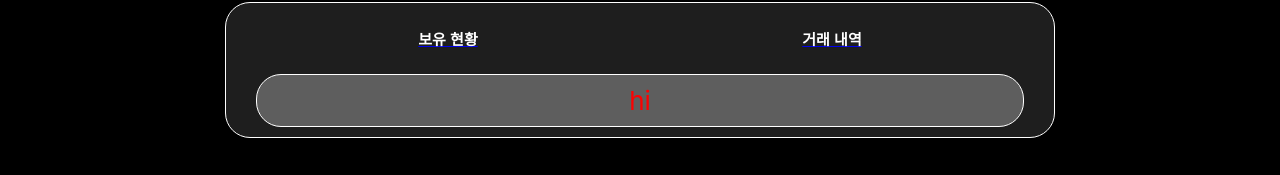
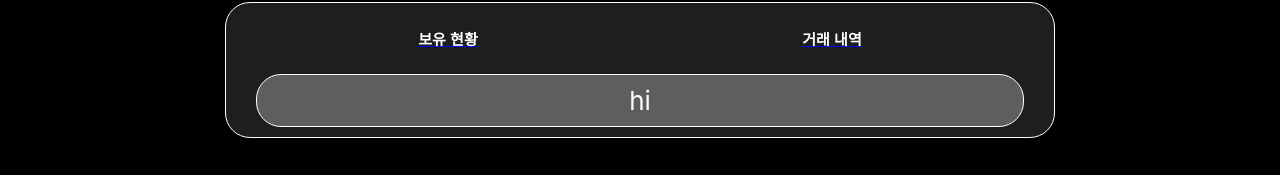
Before and after one commit to mblockcompany/dashboard, a React (Create React App) app in the folder front/: page /history in a window 1280 px wide. Shown: the part 387-562 px from the top of the page. Built offline with nearby package versions, Linux system fonts and the light colour scheme.

Commit message:
before medi fix

```diff
--- a/front/src/components/TxHistory.js
+++ b/front/src/components/TxHistory.js
@@ -1,7 +1,7 @@
 import styled from "styled-components";
 
 const MainDiv = styled.div`
-  color: red;
+  width: 100%;
 `;
 
 function TxHistory() {
```
